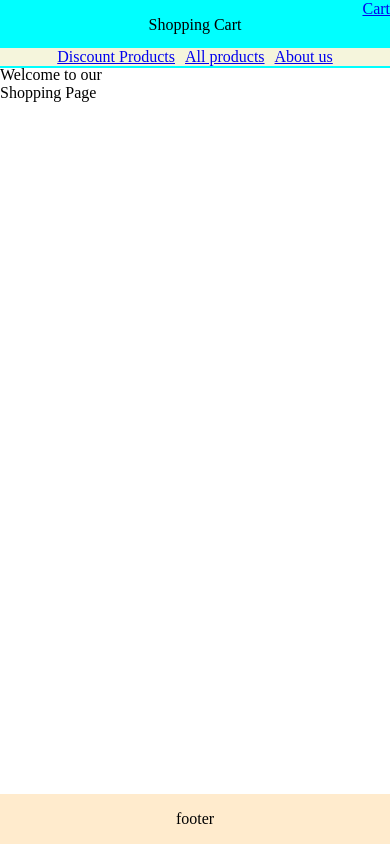
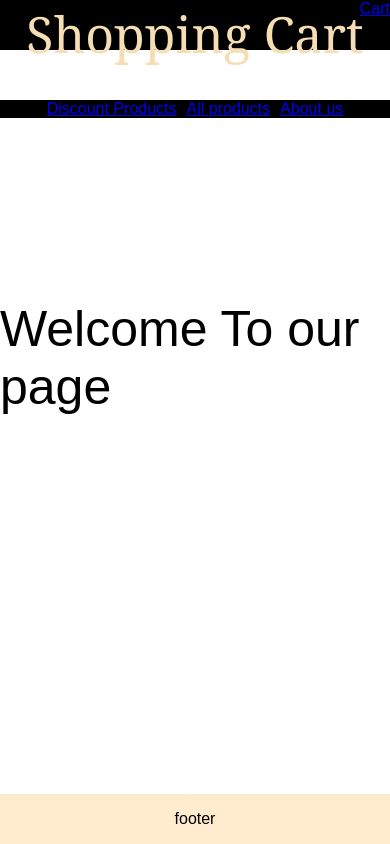
Before and after one commit to ManishAmFour/Shoping-Cart, a React (Vite) app: page / in a window 390 px wide. Built offline with nearby package versions, Linux system fonts and the light colour scheme.

Commit message:
made changes related to style as of now logical aspect is somewhat sorted

```diff
--- a/src/components/Home.jsx
+++ b/src/components/Home.jsx
@@ -10,31 +10,37 @@ export const HomePage = () => {
   return (
     <div className="home-page-div">
       <div className="header-position">
-        <p className="logo-name">Shopping Cart</p>
-        <div className="link-option">
+        <div className="logo-name">
+        <p className="logo-p" onClick={()=>{setHomeState(true)}}>Shopping Cart</p>
+        </div>
+        <div className="link-option" onClick={()=>{setHomeState(false)}}>
           <Link to="displayProd">Cart </Link>
         </div>
-        <div>Total tems</div>
       </div>
       <div className="navigation-bar">
         <div className="navigation-links">
-          <div>
+          <div className="navigation-specific-link" onClick={()=>{setHomeState(false)}}>
             <Link to="SaleProducts">
               Discount Products
             </Link>
           </div>
-          <div>
+          <div onClick={()=>{setHomeState(false)}}>
             <Link to="AllProducts">All products</Link>
           </div>
-          <div>
+          <div onClick={()=>{setHomeState(false)}}>
             <Link to="About">About us</Link>
           </div>
         </div>
       </div>
-      <div className="content-description">
 
-        {homeState === true? <div>Welcome to our Shopping Page</div> : <Outlet />}
-      </div>
+
+    <div className="content-description">
+      {homeState?<div className="Home-Intro">Welcome To our page</div>:<Outlet />}
+
+
+    </div>
+
+
       <div className="footer-position">
         <p>footer</p>
       </div>
--- a/src/components/differentLinks/CartDisplay.jsx
+++ b/src/components/differentLinks/CartDisplay.jsx
@@ -1,6 +1,12 @@
 function CartNumberDisplay() {
   if (JSON.parse(localStorage.getItem("cart")) === null) {
-    return <div className="cart-display"> Cart Is empty</div>;
+    return
+
+
+    <div>
+      Total Items in the Cart
+    <p className="cart-display">0</p>
+    </div>;
   } else {
     let TotalNumber = 0;
 
--- a/src/main.jsx
+++ b/src/main.jsx
@@ -3,6 +3,7 @@ import { createRoot } from "react-dom/client";
 import { RouterProvider } from "react-router-dom";
 import router from "./router.jsx";
 
+
 createRoot(document.getElementById("root")).render(
   <RouterProvider router={router} />,
 );
--- a/src/router.jsx
+++ b/src/router.jsx
@@ -5,6 +5,8 @@ import HomePage from "./components/Home";
 import SaleProducts from "./components/differentLinks/SaleProducts";
 import AllProducts from "./components/differentLinks/AllProducts";
 import AboutSection from "./components/differentLinks/About";
+
+
 const router = createBrowserRouter([
   {
     path: "/",
--- a/src/styles/home.css
+++ b/src/styles/home.css
@@ -1,12 +1,33 @@
+body{
+  font-family: Arial, Helvetica, sans-serif;
+
+
+}
+
 .header-position {
-  background-color: aqua;
+  background-color: black;
   position: fixed;
+  margin-bottom: 0px;
   right: 0;
   left: 0;
   top: 0;
 }
 
+
+.logo-p{
+  font-family: Georgia, 'Times New Roman', Times, serif;
+  display: inline-block;
+  color: wheat;
+  margin-top: 0px;
+  font-size: 50px;
+
+}
+
+
 .logo-name {
+  max-height: 50px;
+
+  padding: 0px;
   display: flex;
   justify-content: center;
 }
@@ -19,20 +40,42 @@
   flex-direction: column;
 }
 
+a:visited{
+  color: wheat;
+  text-decoration: none;
+}
+
 .navigation-bar {
+  margin-top: 0px;
   position: fixed;
   display: flex;
   justify-content: center;
-  background-color: beige;
+  background-color: black;
+  color: wheat;
   left: 0;
   right: 0;
-  margin-top: 40px;
+
 }
 
+.Home-Intro{
+ position: fixed;
+ left: 0;
+ right: 0;
+ display: flex;
+ justify-content: center;
+ margin-top: 200px;
+ font-size: 100px;
+
+
+}
+
+
+
 .content-description {
-  position: fixed;
+  margin-top: 100px;
   display: grid;
   grid-template-columns: 1fr 1fr 1fr;
+  column-gap: 10px;
   top: 66px;
   left: 0;
   bottom: 0;
@@ -44,6 +87,9 @@
   column-gap: 10px;
 }
 
+
+
+
 .footer-position {
   position: fixed;
   bottom: 0;
@@ -53,3 +99,48 @@
   display: flex;
   justify-content: center;
 }
+
+@media screen and (max-width: 500px){
+  .content-description {
+      grid-template-columns: 1fr 1fr;
+  }
+
+  .Home-Intro{
+    position: fixed;
+    left: 0;
+    right: 0;
+    display: flex;
+    justify-content: center;
+    margin-top: 200px;
+    font-size: 50px;
+
+
+   }
+
+}
+
+
+
+@media screen and (max-width: 320px){
+  .content-description {
+      grid-template-columns: 1fr;
+  }
+
+  .Home-Intro{
+    position: fixed;
+    left: 0;
+    right: 0;
+    display: flex;
+    justify-content: center;
+    margin-top: 200px;
+    font-size: 30px;
+
+
+   }
+
+   .logo-p{
+    font-size: 40px;
+   }
+
+
+}
--- a/src/styles/productCard.css
+++ b/src/styles/productCard.css
@@ -8,12 +8,18 @@
 .product-image {
   display: flex;
   border-style: solid;
-  max-height: 200px;
-  max-width: 100px;
+  max-height: 400px;
+  max-width: 200px;
 }
+
+.total-item-indication{
+  color: wheat;
+}
+
 
 .cart-display {
   position: fixed;
+  color: wheat;
   top: 12px;
   right: 10px;
 }
```
Also changed, not shown: src/styles/black-friday-elements-assortment_23-2149074075.webp (added).
